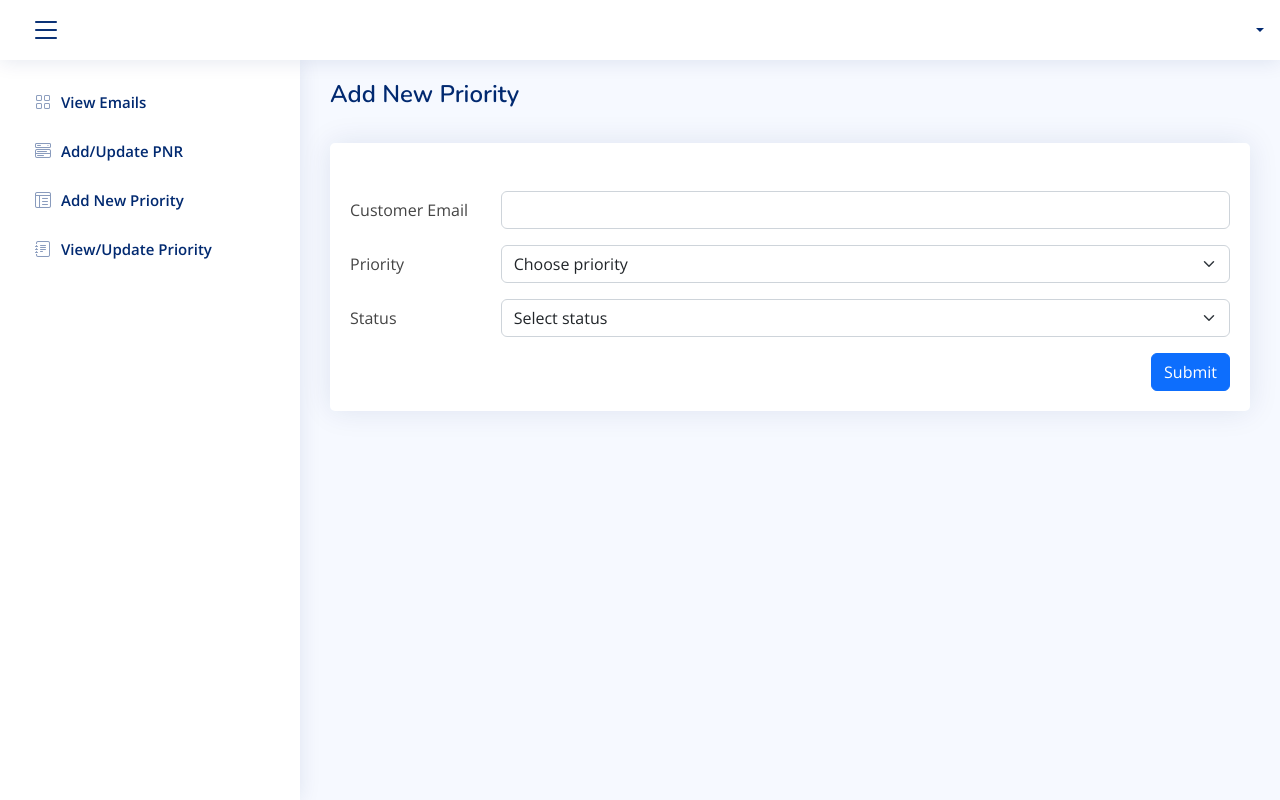
After one commit to subithou/lgsp_project, a Django app: page /add_priority/ in a window 1280 px wide. The commit adds this page. Run offline with Django 4.2, Linux system fonts and the light colour scheme; a user stored in the database is signed in; some libraries are stand-ins or nearby versions.

Commit message:
priority included

```diff
--- /dev/null
+++ b/email_app/templates/add_priority.html
@@ -0,0 +1,86 @@
+{% extends 'base_template.html' %}
+
+{% block content %}
+<section class="section">
+    <div class="row">
+      <div class="col-lg-12">
+
+        <div class="pagetitle">
+          <h1>Add New Priority</h1>
+
+        </div>
+
+            <!-- <h5 class="card-title"></h5>-->
+            <br>
+
+            <div class="card">
+              <div class="card-body">
+                <br>
+
+                <br>
+
+                {% for message in messages %}
+                   <div class="alert alert-success alert-dismissible fade show" role="alert">
+
+                       {{ message }}
+                       <button type="button" class="btn-close" data-bs-dismiss="alert" aria-label="Close"></button>
+                   </div>
+                {% endfor %}
+                <form method="post">
+                    {% csrf_token %}
+
+
+
+
+                  <div class="row mb-3">
+                    <label for="inputText" class="col-sm-2 col-form-label">Customer Email</label>
+                    <div class="col-sm-10">
+                      <input type="email" class="form-control" name="customer_email" required>
+                    </div>
+                  </div>
+
+                  <div class="row mb-3">
+                    <label class="col-sm-2 col-form-label">Priority</label>
+                    <div class="col-sm-10">
+                      <select class="form-select" name="priority" aria-label="Default select example" required>
+                        <option value="" disabled selected>Choose priority</option>
+                        <option value="Airline">Airline</option>
+                        <option value="Travel_agency">Travel Agency</option>
+                        <option value="Others">Others</option>
+                      </select>
+                    </div>
+                  </div>
+
+
+
+                        <div class="row mb-3">
+                          <label class="col-sm-2 col-form-label">Status</label>
+                          <div class="col-sm-10">
+                            <select class="form-select" name="status_value" aria-label="Default select example" required>
+                              <option value="" disabled selected>Select status</option>
+                              <option value="True">Active</option>
+                              <option value="False">Not Active</option>
+
+                            </select>
+                          </div>
+                        </div>
+
+
+
+
+                  <div class="modal-footer">
+                    <button type="submit" class="btn btn-primary" style="height: 40%;">Submit</button>
+                  </div>
+
+
+
+                </form>
+              </div>
+            </div>
+
+
+      </div>
+    </div>
+  </section>
+
+{% endblock %}
--- a/email_app/templates/base_template.html
+++ b/email_app/templates/base_template.html
@@ -27,6 +27,7 @@
   <link href="{% static 'assets/vendor/quill/quill.bubble.css' %}" rel="stylesheet">
   <link href="{% static 'assets/vendor/remixicon/remixicon.css' %}" rel="stylesheet">
   <link href="{% static 'assets/vendor/simple-datatables/style.css' %}" rel="stylesheet">
+  <script src="https://code.iconify.design/iconify-icon/1.0.7/iconify-icon.min.js"></script>
 
   <!-- Template Main CSS File -->
   <link href="{% static 'assets/css/style.css' %}" rel="stylesheet">
@@ -135,7 +136,21 @@
 
       <li class="nav-item">
         <a class="nav-link collapsed"  href="{% url 'add_pnr' %}">
-          <i class="bi bi-menu-button-wide"></i><span>Add/Update Email</span>
+          <i class="bi bi-menu-button-wide"></i><span>Add/Update PNR</span>
+        </a>
+
+      </li><!-- End Components Nav -->
+
+      <li class="nav-item">
+        <a class="nav-link collapsed"  href="{% url 'add_priority' %}">
+          <i class="bi bi-layout-text-window-reverse"></i><span>Add New Priority</span>
+        </a>
+
+      </li><!-- End Components Nav -->
+
+      <li class="nav-item">
+        <a class="nav-link collapsed"  href="{% url 'view_priority' %}">
+          <i class="bi bi-journal-text"></i><span>View/Update Priority</span>
         </a>
 
       </li><!-- End Components Nav -->
--- a/email_app/templates/view_email.html
+++ b/email_app/templates/view_email.html
@@ -32,7 +32,7 @@
               <tbody>
                 {% for i in row_list %}
                 <tr>
-                    <th scope="row">1</th>
+                    <th scope="row">{{ forloop.counter }}</th>
                     <td>{{i.pnr}}</td>
                     <td>{{i.sender_emailid}}</td>
                     <td><a href="{% url 'lgsp_email' pnr=i.pnr %}"><button type="button" class="btn btn-success btn-sm"><i class="bi bi-eye btn-sm"></i>  View </button></a></td>
--- a/email_app/urls.py
+++ b/email_app/urls.py
@@ -1,5 +1,5 @@
 from django.urls import path, include
-from email_app.views import lgsp_email, all_pnr_list, add_pnr, login_page, log_out
+from email_app.views import lgsp_email, all_pnr_list, add_pnr, login_page, log_out, add_priority, view_priority
 
 urlpatterns = [
 
@@ -8,6 +8,9 @@ urlpatterns = [
     path('view_email/', all_pnr_list, name="view_email"),
     path('email/<str:pnr>/', lgsp_email, name="lgsp_email"),
     path('add_pnr/', add_pnr, name="add_pnr"),
+    path('add_priority/', add_priority, name="add_priority"),
+    path('view_priority/', view_priority, name="view_priority"),
+
     path('log_out/', log_out, name='log_out'),
 
 
--- a/email_app/views.py
+++ b/email_app/views.py
@@ -184,6 +184,144 @@ def add_pnr(request):
     return render(request, 'add_pnr.html',{'name':name})
 
 
+@login_required
+def add_priority(request):
+    current_user = request.user
+    name = current_user.first_name + " "+ current_user.last_name
+
+    if request.method == 'POST':
+        customer_email = str(request.POST.get('customer_email'))
+        priority_value = str(request.POST.get('priority'))
+        status = str(request.POST.get('status_value'))
+        if status == 'True':
+            status = True
+        else :
+            status = False
+
+        datatable_id = '195025c1-95e9-4f8c-a2e1-bc3ea300c1c4'
+        datatable_row = get_rows(datatable_id)
+        api_instance = PureCloudPlatformClientV2.ArchitectApi(api_client)
+
+        for i in datatable_row.entities:
+            print(i.get('key'))
+            row_id = i.get('key')
+            showbrief = False
+            api_row_info = api_instance.get_flows_datatable_row(datatable_id, row_id, showbrief=showbrief)
+            exist_email_id = api_row_info.get('key')
+            exist_status = api_row_info.get('status')
+
+            if exist_email_id == customer_email and exist_status == True:
+                messages.error(request, 'Email Already exist, So cannot add as new one')
+                return redirect('add_priority')
+
+            else:
+                if priority_value == 'Airline':
+                    data_table_row = {
+                        'airline': True,
+                        'travel_agency': False,
+                        'others': False,
+                        'status': status,
+                        'key': customer_email
+                    }
+                elif priority_value == 'Travel_agency':
+                    data_table_row = {
+                        'airline': False,
+                        'travel_agency': True,
+                        'others': False,
+                        'status': status,
+                        'key': customer_email
+                    }
+                else:
+                    data_table_row = {
+                        'airline': False,
+                        'travel_agency': False,
+                        'others': True,
+                        'status': status,
+                        'key': customer_email
+                    }
+                try:
+                    # Create a new row entry for the datatable.
+
+                    api_response = api_instance.post_flows_datatable_rows(datatable_id, data_table_row)
+                    messages.error(request, 'Successfully Added')
+                    return redirect('add_priority')
+                except ApiException as e:
+                    print("Exception when calling ArchitectApi->post_flows_datatable_rows: %s\n" % e)
+
+    return render(request, 'add_priority.html')
+
+
+def view_priority(request):
+    current_user = request.user
+    name = current_user.first_name + " "+ current_user.last_name
+
+
+    datatable_id = '195025c1-95e9-4f8c-a2e1-bc3ea300c1c4'
+    datatable_row = get_rows(datatable_id)
+
+    api_instance = PureCloudPlatformClientV2.ArchitectApi(api_client)
+
+
+    row_list = []
+    for i in datatable_row.entities:
+
+        row_id = i.get('key')
+        showbrief = False
+        api_row_info = api_instance.get_flows_datatable_row(datatable_id, row_id, showbrief=showbrief)
+        row_list.append(api_row_info)
+
+    if 'update_button' in request.POST:
+        key = str(request.POST.get('key'))
+        email = str(request.POST.get('email'))
+        priority_value = str(request.POST.get('priority_value'))
+        status = str(request.POST.get('status_value'))
+        if status == 'True':
+            status = True
+        else :
+            status = False
+
+        print(key,email, priority_value, status)
+        api_instance_1 = PureCloudPlatformClientV2.ArchitectApi(api_client)
+        # datatable_id = 'datatable_id_example' # str | id of datatable
+                # row_id = 'row_id_example' # str | the key for the row
+        if priority_value == 'Airline':
+            data_table_row = {
+                        'airline': True,
+                        'travel_agency': False,
+                        'others': False,
+                        'status': status,
+                        'key': email
+                    }
+        elif priority_value == 'Travel_agency':
+            data_table_row = {
+                        'airline': False,
+                        'travel_agency': True,
+                        'others': False,
+                        'status': status,
+                        'key': email
+                    }
+        else:
+            data_table_row = {
+                        'airline': False,
+                        'travel_agency': False,
+                        'others': True,
+                        'status': status,
+                        'key': email
+                    }
+
+        row_id = key
+        api_response_1 = api_instance_1.put_flows_datatable_row(datatable_id, row_id, body=data_table_row)
+        messages.error(request, 'Successfully Updated')
+        return redirect('view_priority')
+
+
+    # print(row_list)
+    return render(request, 'view_priority.html',{'row_list': row_list})
+
+
+
+
+
 def login_page(request):
     if request.method == 'POST':
         username1 = request.POST.get('username')
--- a/lgsp_email_project/settings.py
+++ b/lgsp_email_project/settings.py
@@ -24,7 +24,7 @@ BASE_DIR = Path(__file__).resolve().parent.parent
 SECRET_KEY = 'django-insecure-a&6@f&b&ap5+ygjuu!er@63xe6zn_=c*otn&6(9$i%(8gtol-y'
 
 # SECURITY WARNING: don't run with debug turned on in production!
-DEBUG = False
+DEBUG = True
 
 ALLOWED_HOSTS = ['127.0.0.1', '.vercel.app','*']
 
```
Also changed, not shown: email_app/templates/view_priority.html (added, +177 -0 lines), db.sqlite3.
